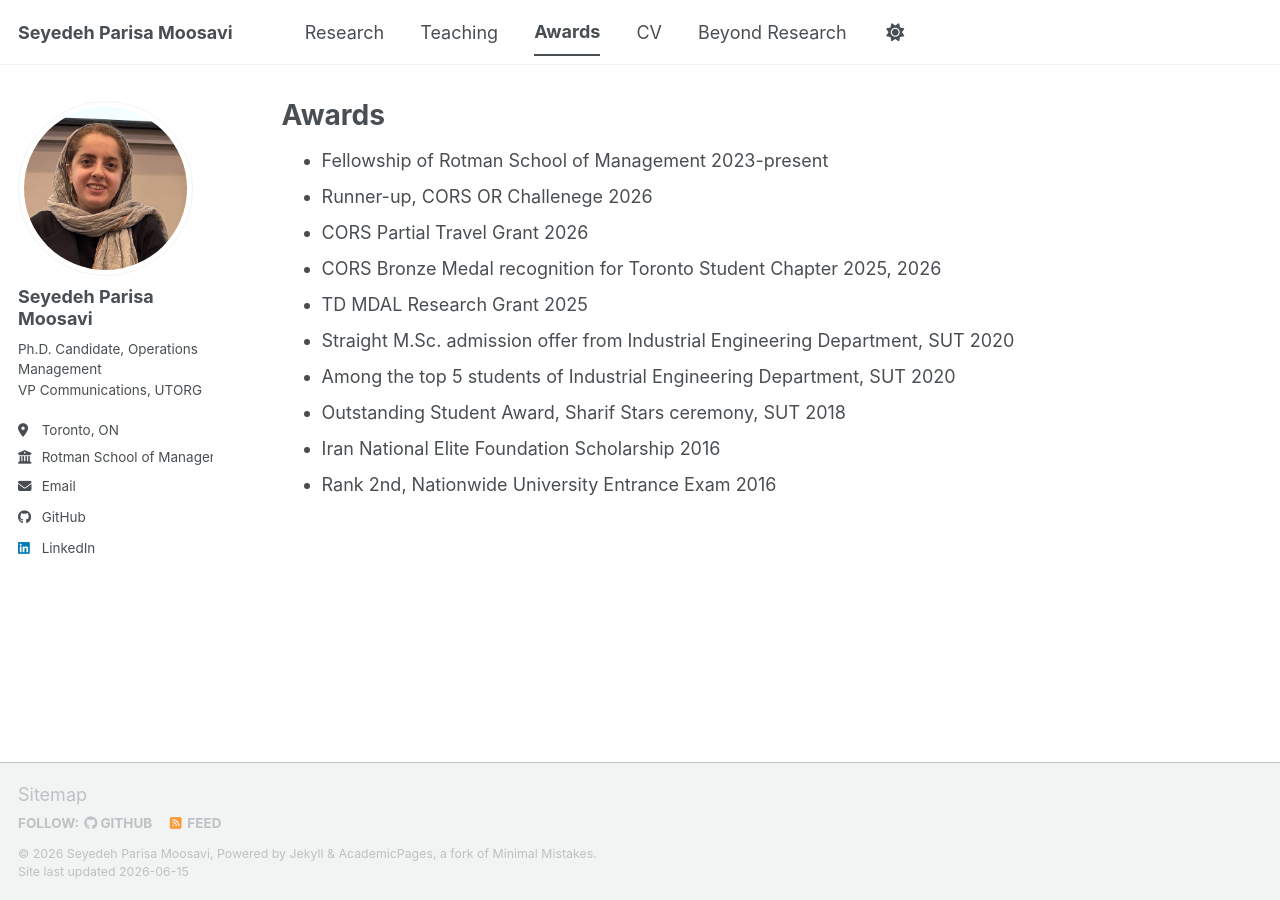
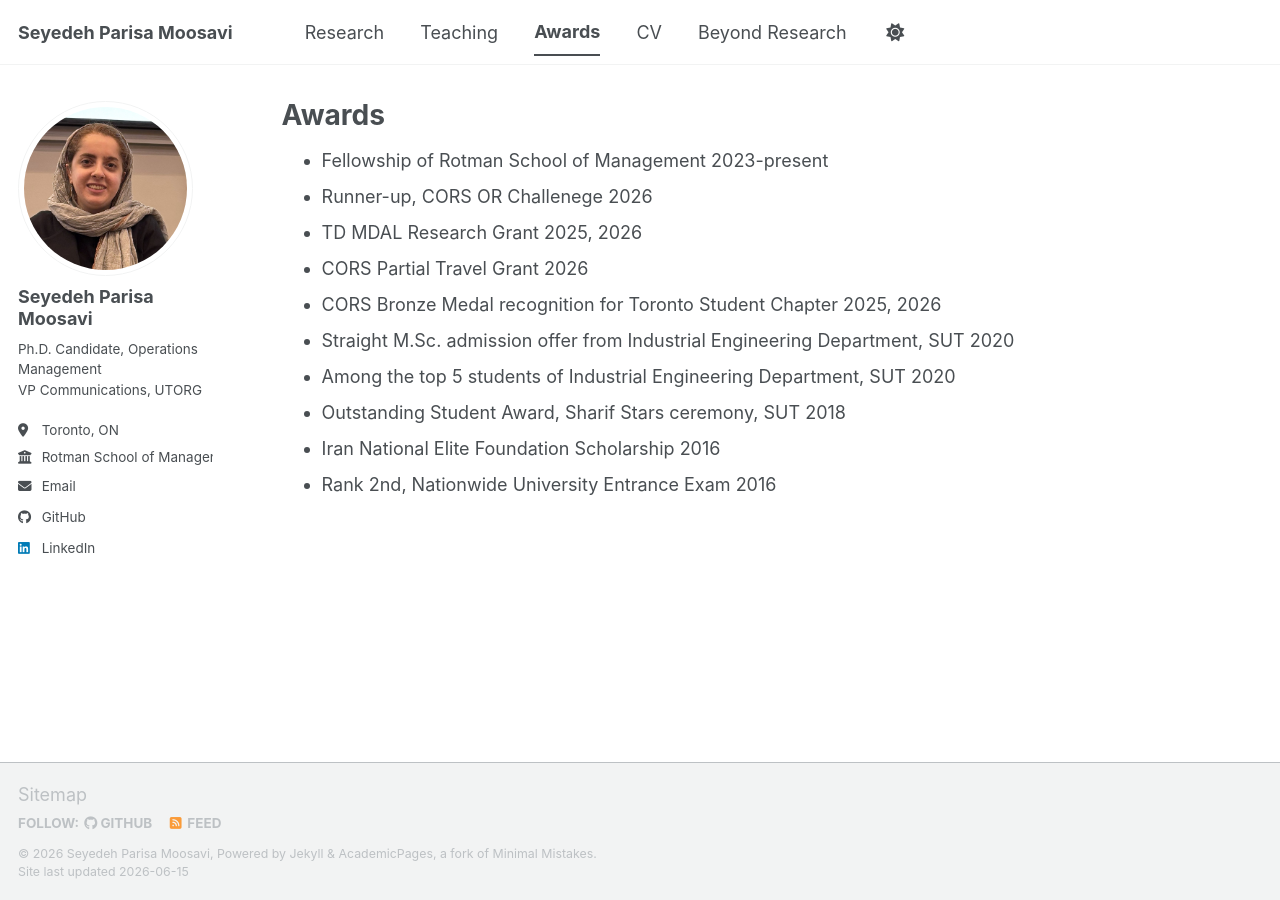
Before and after one commit to parisamsv/parisamsv.github.io, a Jekyll site: the page built from _pages/portfolio.html, in a window 1280 px wide. Built offline with Jekyll 4.4.1, drawn with Linux system fonts in a browser that asks for light colours; a script bundle is joined from its source files by our own code; library files that are not in the unit come from our copies.

Commit message:
Update portfolio with new grant and remove duplicate

```diff
--- a/_pages/portfolio.html
+++ b/_pages/portfolio.html
@@ -14,16 +14,16 @@ author_profile: true
     <span class="item-date">2026</span>
   </li>
   <li>
+    <span class="item-text">TD MDAL Research Grant</span>
+    <span class="item-date">2025, 2026</span>
+  </li>
+  <li>
     <span class="item-text">CORS Partial Travel Grant</span>
     <span class="item-date">2026</span>
   </li>
   <li>
     <span class="item-text">CORS Bronze Medal recognition for Toronto Student Chapter</span>
     <span class="item-date">2025, 2026</span>
-  </li>
-  <li>
-    <span class="item-text">TD MDAL Research Grant</span>
-    <span class="item-date">2025</span>
   </li>
   <li>
     <span class="item-text">Straight M.Sc. admission offer from Industrial Engineering Department, SUT</span>
```
